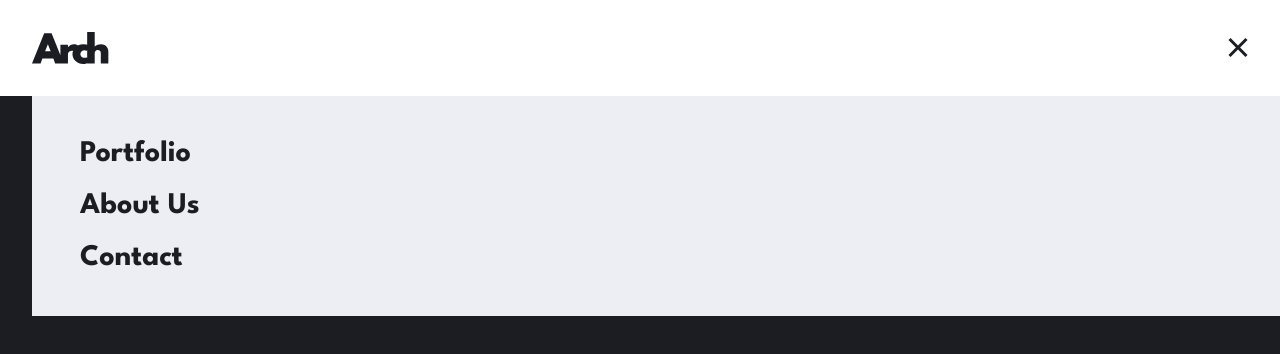
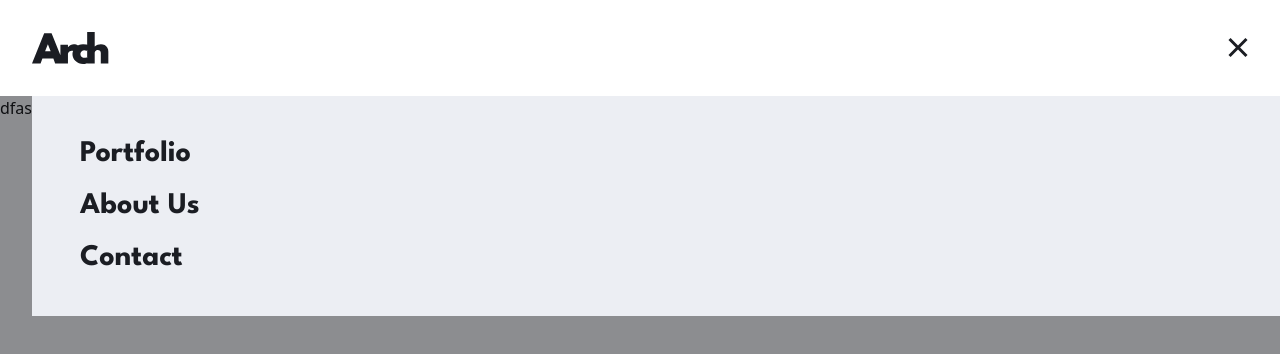
Before and after one commit to ccccchriz/arch-studio-website, a React (Vite) app: page / in a window 1280 px wide. Both pictures are taken after a click on the button 1236 px from the left and 47 px from the top of the page. Shown: the top 354 px of the page. Built offline with nearby package versions, Linux system fonts and the light colour scheme.

Commit message:
close when click outside

```diff
--- a/src/components/Header.tsx
+++ b/src/components/Header.tsx
@@ -7,6 +7,7 @@ interface HeaderProps {
 
 export default function Header({ isExpanded, setIsExpanded }: HeaderProps) {
   const menuButton = useRef<HTMLButtonElement>(null);
+  const nav = useRef<HTMLElement>(null);
 
   const handleKeyDown = (event: KeyboardEvent) => {
     if (event.key == "Escape") {
@@ -15,11 +16,20 @@ export default function Header({ isExpanded, setIsExpanded }: HeaderProps) {
     }
   };
 
+  const handleClick = (event: MouseEvent) => {
+    if (event.target == nav.current) {
+      setIsExpanded(false);
+      menuButton.current!.focus();
+    }
+  };
+
   useEffect(() => {
     document.addEventListener("keydown", handleKeyDown);
+    document.addEventListener("click", handleClick);
 
     return () => {
       document.removeEventListener("keydown", handleKeyDown);
+      document.removeEventListener("click", handleClick);
     };
   });
 
@@ -45,9 +55,10 @@ export default function Header({ isExpanded, setIsExpanded }: HeaderProps) {
         )}
       </button>
       <nav
+        ref={nav}
         className={`${
           isExpanded ? "absolute" : "hidden"
-        }  top-24 left-0 w-full h-full bg-neutral-600 backdrop-opacity-50`}
+        }  top-24 left-0 w-full h-full bg-neutral-600 bg-opacity-50`}
       >
         <ul
           className={`bg-neutral-200 list-none px-12 py-10 text-3xl grid gap-4 ml-8 w-[calc(100%-2rem)]`}
```
